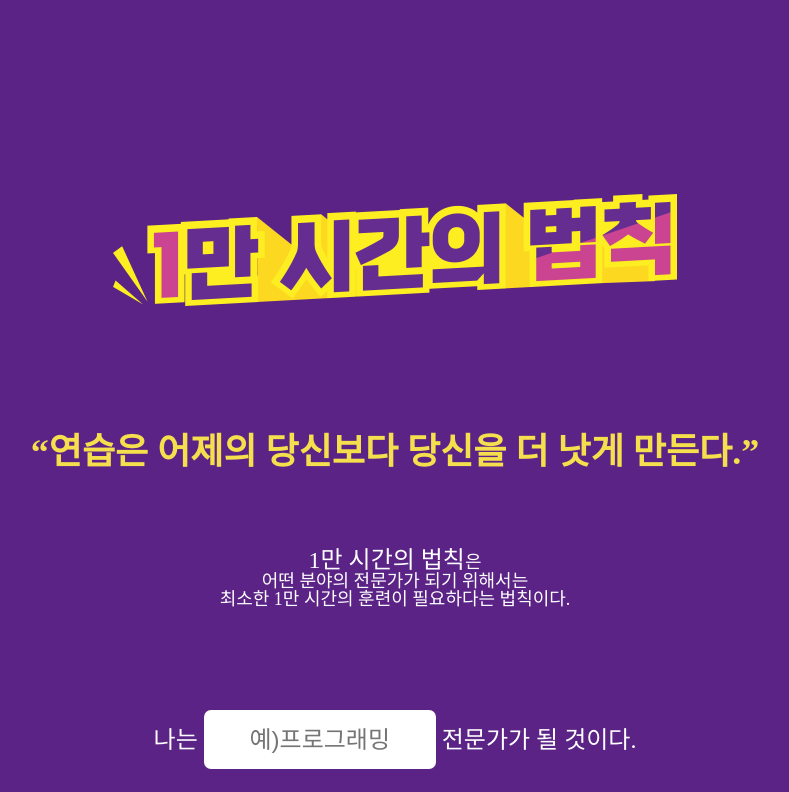
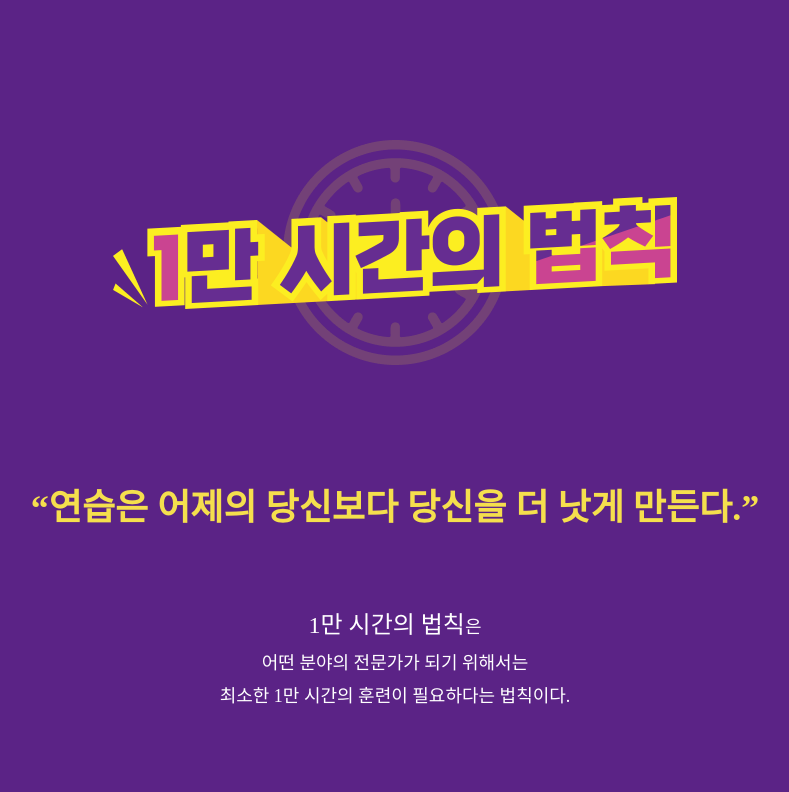
Before and after one commit to ddhsl/time-service, a plain HTML site: page src/10000hours.html in a window 1280 px wide. Shown: the top 792 px of the page, without its empty margins (245-1034 px from the left). Drawn offline with Linux system fonts and the light colour scheme; a web font is replaced by a local one.

Commit message:
이미지 삽입 및 여백 조정

```diff
--- a/src/css/10000hours.css
+++ b/src/css/10000hours.css
@@ -75,14 +75,27 @@ body {
 }
 
 .wrap {
-    margin-top: 19.4rem;
+    margin-top: 14rem;
 }
 
+
+
+header h1 {
+    background-image: url('/img/clock.png');
+    background-repeat: no-repeat;
+    background-position: center;
+    height: 22.5rem ;
+    display: flex;
+    flex-direction: column;
+    justify-content: center;
+    align-items: center;
+}
 
 header  h1  img {
     width: 56.4rem;
     height: 11.2rem;
 }
+
 
 .subTitle {
     font-family: 'OTEnjoystoriesBA';
@@ -95,7 +108,7 @@ header  h1  img {
 .description p {
     font-size: 1.8rem;
     margin-top: 7.8rem;
-    line-height: 1;
+    line-height: 1.8;
 }
 
 .description strong {
@@ -158,6 +171,9 @@ button {
     align-items: center;
     gap: 1.2rem;
 }
+.result div:nth-of-type(2) {
+    margin-top: 1.7rem;
+}
 
 .result strong {
     font-weight: bold;
@@ -202,11 +218,13 @@ footer p {
 
 /*모바일*/
 
-@media (max-width: 767px) {
+@media (max-width: 360px) {
     .wrap {
         margin-top: 7.6rem;
         flex-grow: 1;
         flex-shrink: 1;
+        width: 36rem;
+        height: auto;
     }
 
 
```
